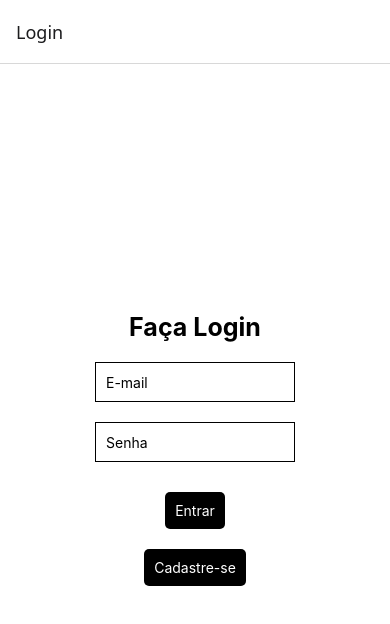
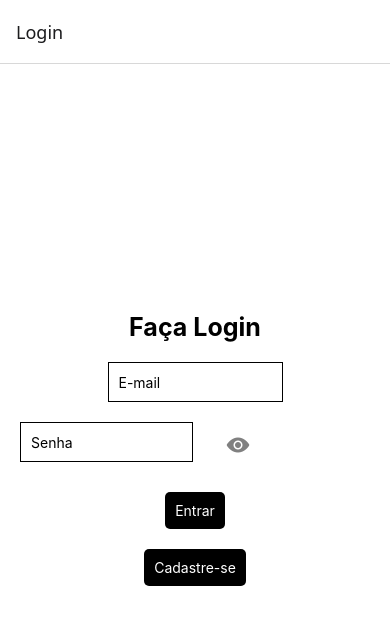
Before and after one commit to Fogazzaa/vioMobile, a React Native app: screen /Login in a window 390 px wide. Shown: the top 624 px of the page. Built offline with nearby package versions, Linux system fonts and the light colour scheme.

Commit message:
24-03-25 / adição do olhinho

```diff
--- a/src/screens/LoginScreen.js
+++ b/src/screens/LoginScreen.js
@@ -1,19 +1,20 @@
 import React, { useState } from "react";
 import {
-  View,
+  Alert,
+  StyleSheet,
   Text,
   TextInput,
   TouchableOpacity,
-  Alert,
-  StyleSheet,
-  Button,
+  View,
 } from "react-native";
 import api from "../axios/axios";
+import { Ionicons } from "@expo/vector-icons";
 
 export default function Login({ navigation }) {
   const [user, setUser] = useState({
     email: "",
     password: "",
+    showPassword: false,
   });
 
   async function handleLogin() {
@@ -40,14 +41,27 @@ export default function Login({ navigation }) {
         }}
         style={styles.input}
       />
+      <View style={styles.passwordContainer}>
         <TextInput
           placeholder="Senha"
           value={user.password}
+          secureTextEntry={!user.showPassword}
           onChangeText={(value) => {
             setUser({ ...user, password: value });
           }}
-        style={styles.input}
+          style={styles.passWordInput}
         />
+        <TouchableOpacity
+          style={styles.passWordButton}
+          onPress={() => setUser({ ...user, showPassword: !user.showPassword })}
+        >
+          <Ionicons
+            name={user.showPassword ? "eye-off" : "eye"}
+            size={24}
+            color={"gray"}
+          />
+        </TouchableOpacity>
+      </View>
       <TouchableOpacity onPress={handleLogin} style={styles.button}>
         <Text style={styles.button}>Entrar</Text>
       </TouchableOpacity>
@@ -71,12 +85,32 @@ const styles = StyleSheet.create({
     backgroundColor: "white",
     padding: 20,
   },
+
   input: {
-    width: 200,
+    width: "50%",
     height: 40,
     borderWidth: 1,
     marginBottom: 20,
     paddingHorizontal: 10,
+  },
+  passwordContainer: {
+    flexDirection: "row",
+    alignItems: "center",
+    width: "100%",
+    paddingRight: 10
+  },
+  passWordInput: {
+    width: "51%",
+    borderWidth: 1,
+    marginBottom: 20,
+    paddingHorizontal: 10,
+    height: 40,
+    left: 110,
+  },
+  passWordButton: {
+    position: "absolute",
+    right: 120,
+    top: 10,
   },
   button: {
     backgroundColor: "black",
```
Lines whose indentation alone changed are shown as unchanged.
